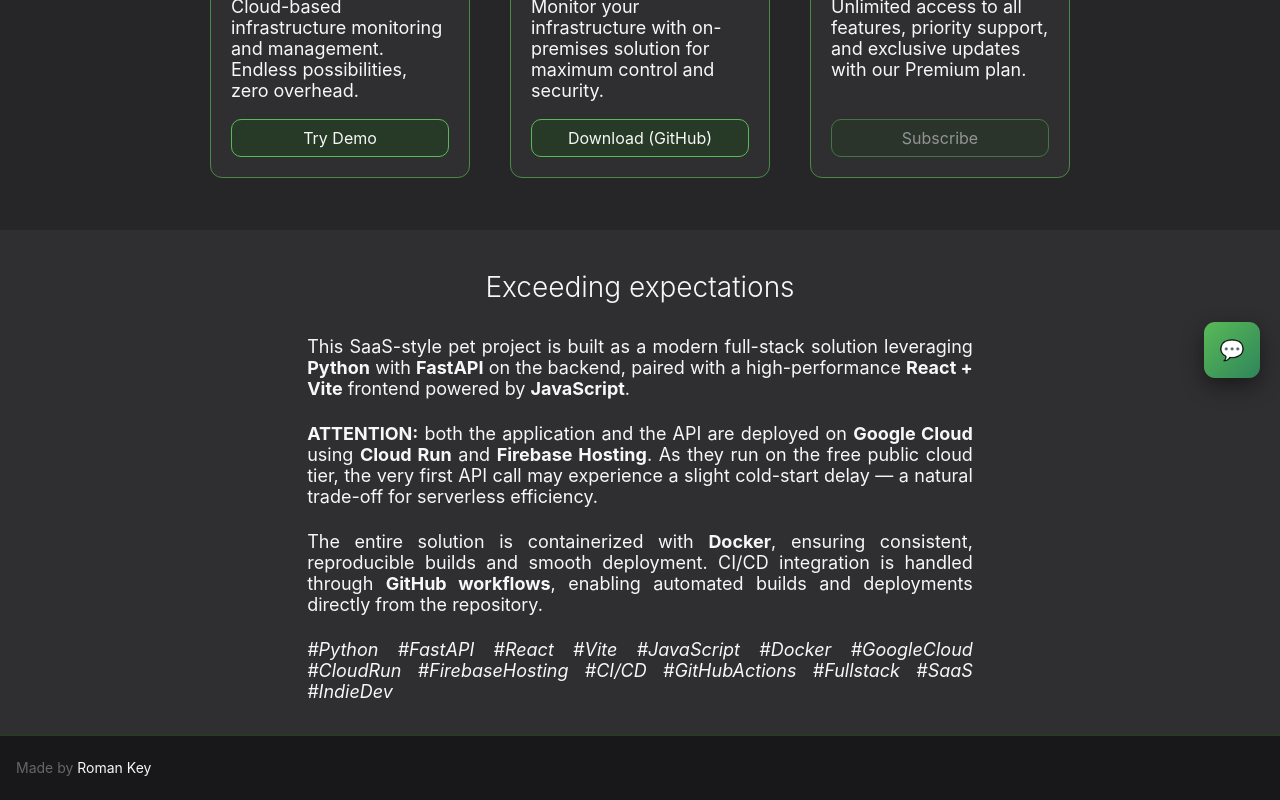
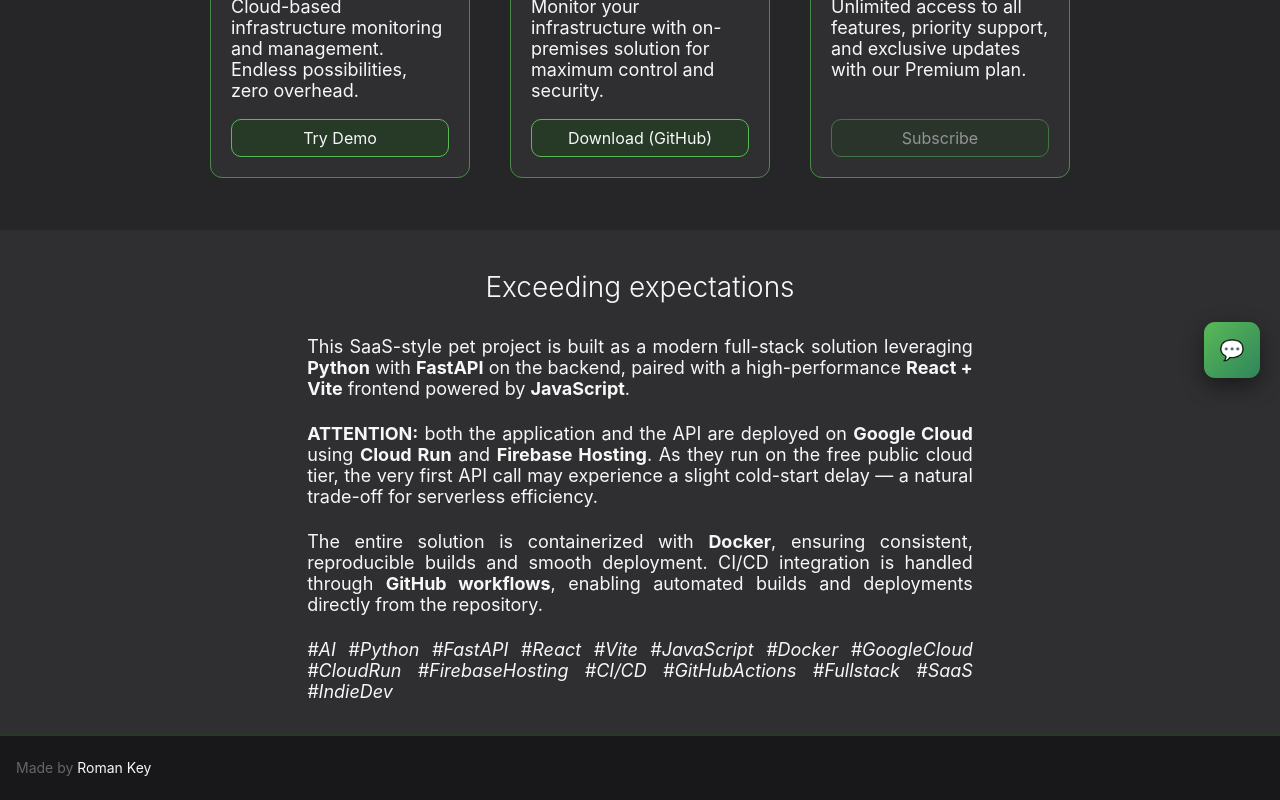
Before and after one commit to RkeyQQ/PetProject, a React (Vite) app in the folder frontend/: page / in a window 1280 px wide. Shown: the part 402-1202 px from the top of the page. Built offline with nearby package versions, Linux system fonts and the light colour scheme.

Commit message:
chore: changed docs

```diff
--- a/frontend/src/pages/Home.jsx
+++ b/frontend/src/pages/Home.jsx
@@ -88,7 +88,7 @@ export default function Home() {
           </p>
           <p>
             <em>
-              #Python #FastAPI #React #Vite #JavaScript #Docker #GoogleCloud
+              #AI #Python #FastAPI #React #Vite #JavaScript #Docker #GoogleCloud
               #CloudRun #FirebaseHosting #CI/CD #GitHubActions #Fullstack #SaaS
               #IndieDev
             </em>
```
